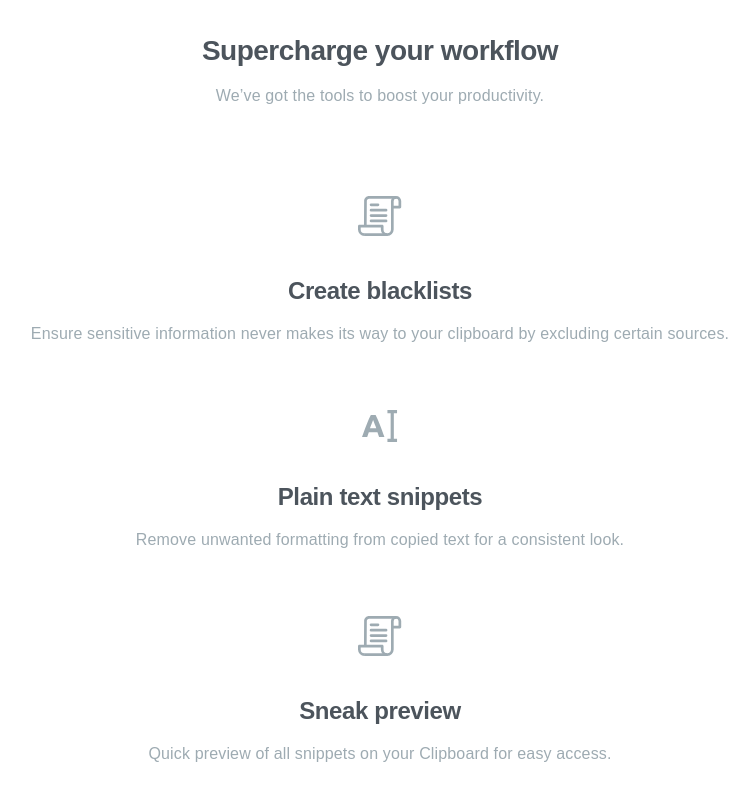
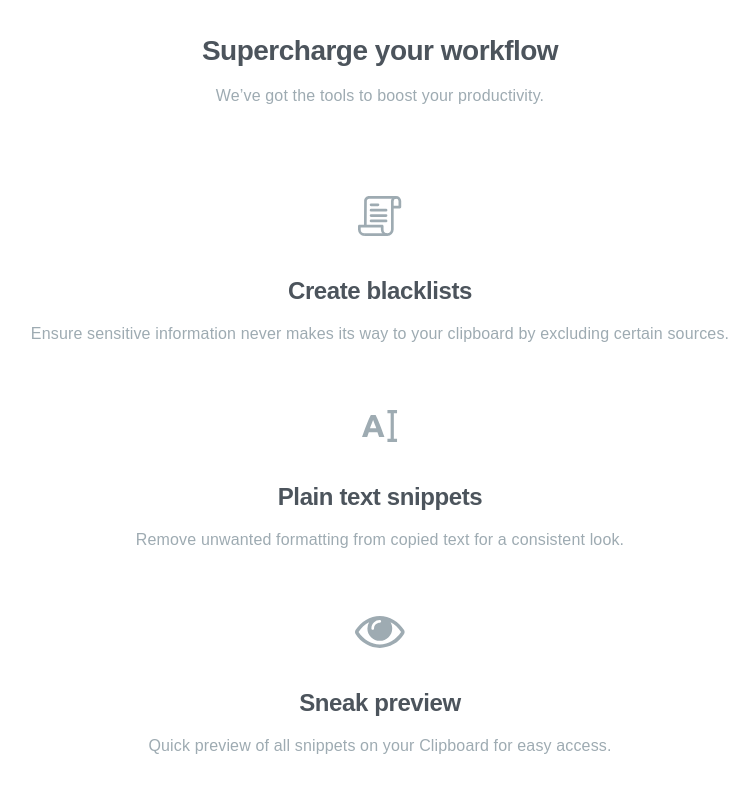
Before and after one commit to g-akca/clipboard-landing-page, a React (Vite) app: page / in a window 1280 px wide. Shown: the part 3390-4190 px from the top of the page, without its empty margins (260-1015 px from the left). Built offline with nearby package versions, Linux system fonts and the light colour scheme; a web font is replaced by a local one.

Commit message:
Fix icon

```diff
--- a/src/components/ToolsSection.jsx
+++ b/src/components/ToolsSection.jsx
@@ -30,7 +30,7 @@ function ToolsSection() {
         </div>
 
         <div className="flex flex-col gap-10 items-center">
-          <img src={blacklistIcon} alt="Blacklist icon" />
+          <img src={previewIcon} alt="Preview icon" />
 
           <div className="flex flex-col gap-4">
             <h3 className="font-semibold text-[24px] leading-[125%] tracking-[-0.4px] text-gray-700">Sneak preview</h3>
```
